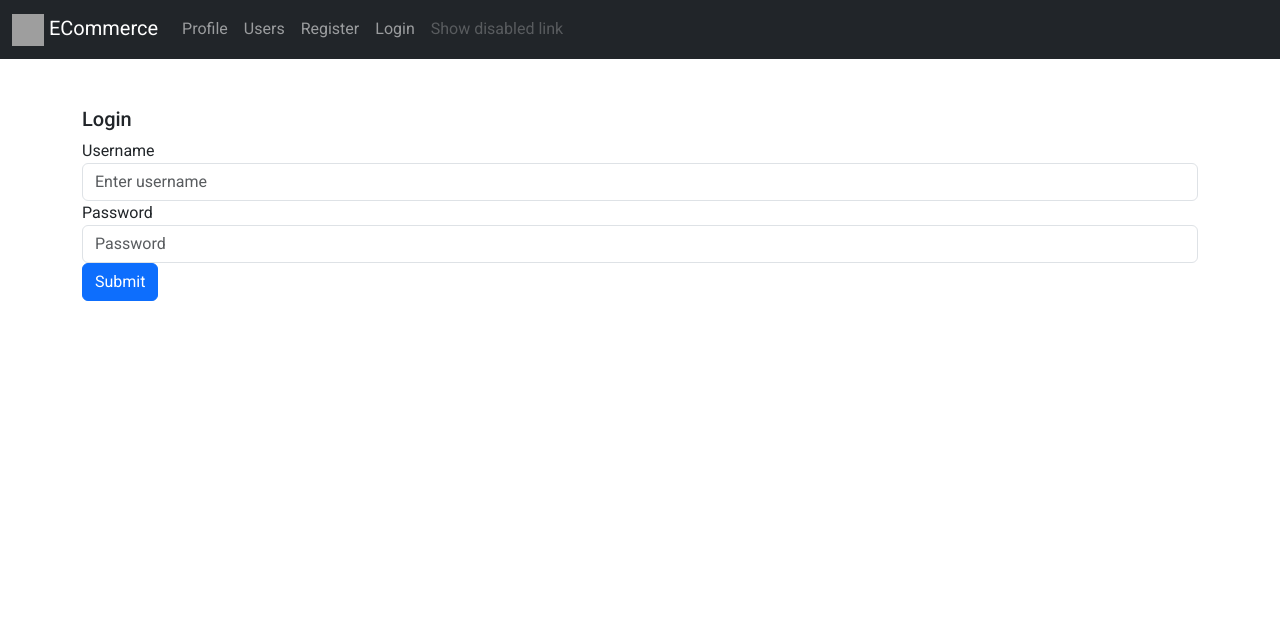
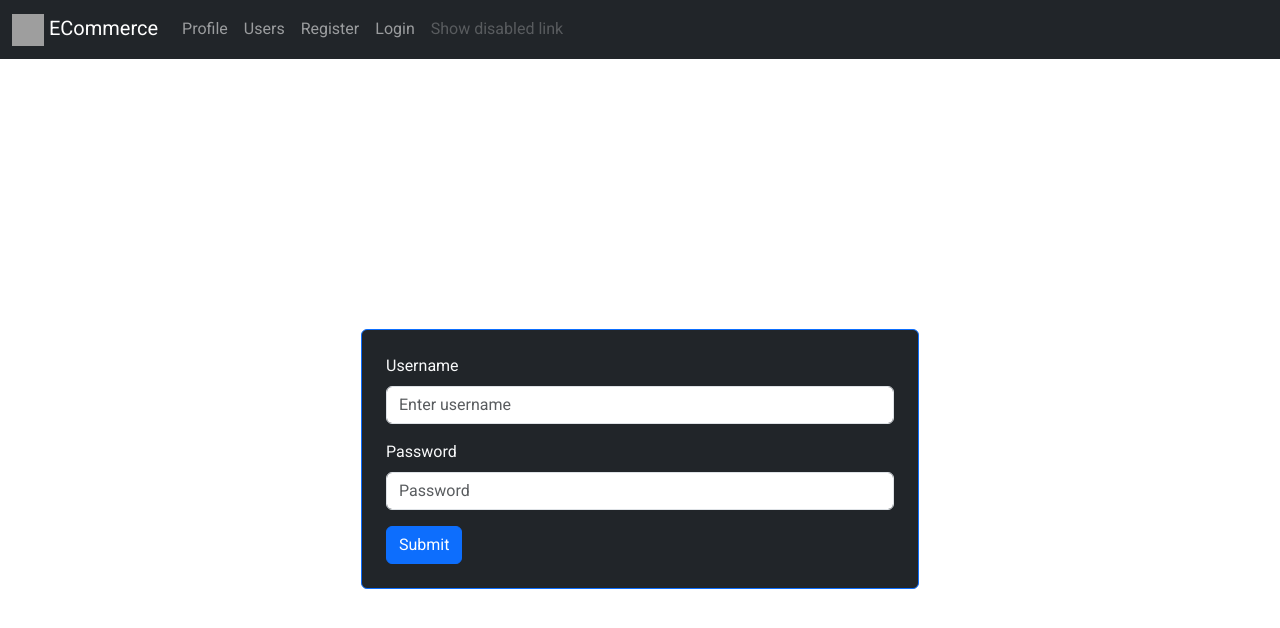
Before and after one commit to AndreEdson93L/CRIF_Project_ECommerce, an Angular app in the folder frontend/: page /login in a window 1280 px wide. Shown: the top 628 px of the page. Built offline with nearby package versions, Linux system fonts and the light colour scheme; grey boxes are pictures that could not be loaded.

Commit message:
Applied bootstrap to login form. Tested functionality.

```diff
--- a/frontend/src/app/components/noAuth/official-login/official-login.component.html
+++ b/frontend/src/app/components/noAuth/official-login/official-login.component.html
@@ -1,15 +1,29 @@
-<!-- your HTML file -->
-<div class="container mt-5">
-    <h5>Login</h5>
+<div class="container d-flex justify-content-center align-items-center vh-100">
+  <div class="col-md-6 border p-4 bg-dark border border-primary rounded">
     <form (ngSubmit)="login()">
-      <div class="form-group">
-        <label for="username">Username</label>
-        <input type="text" class="form-control" id="username" placeholder="Enter username" [(ngModel)]="username" name="username">
+      <div class="mb-3">
+        <label class="form-label text-light">Username</label>
+        <input
+          type="text"
+          class="form-control"
+          [(ngModel)]="username"
+          name="username"
+          placeholder="Enter username"
+        />
       </div>
-      <div class="form-group">
-        <label for="password">Password</label>
-        <input type="password" class="form-control" id="password" placeholder="Password" [(ngModel)]="password" name="password">
+
+      <div class="mb-3">
+        <label class="form-label text-light">Password</label>
+        <input
+          type="password"
+          class="form-control"
+          [(ngModel)]="password"
+          name="password"
+          placeholder="Password"
+        />
       </div>
+
       <button type="submit" class="btn btn-primary">Submit</button>
     </form>
   </div>
+</div>
```
